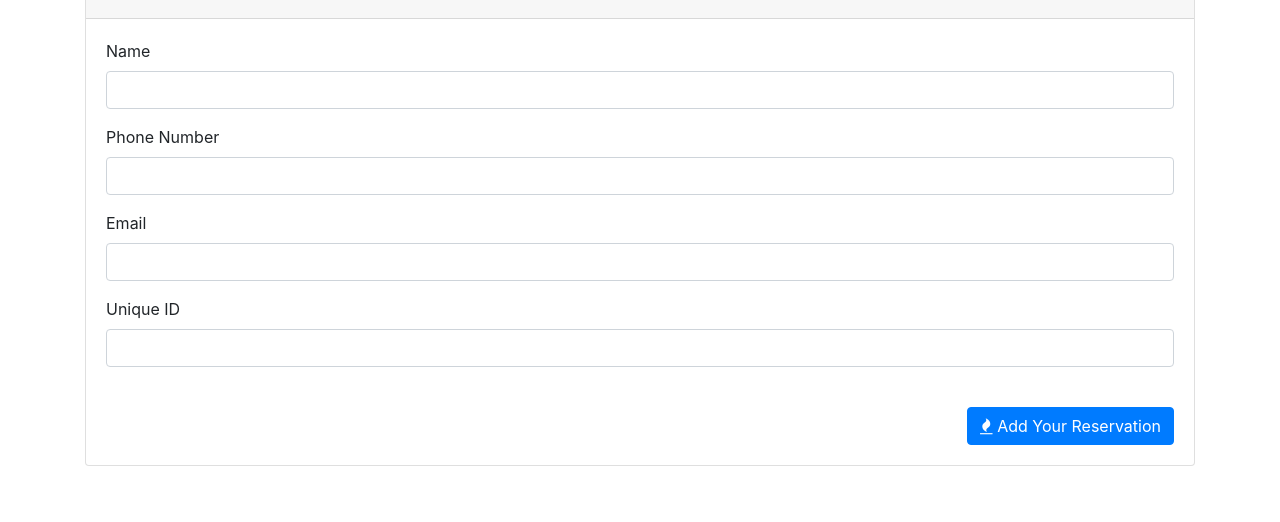
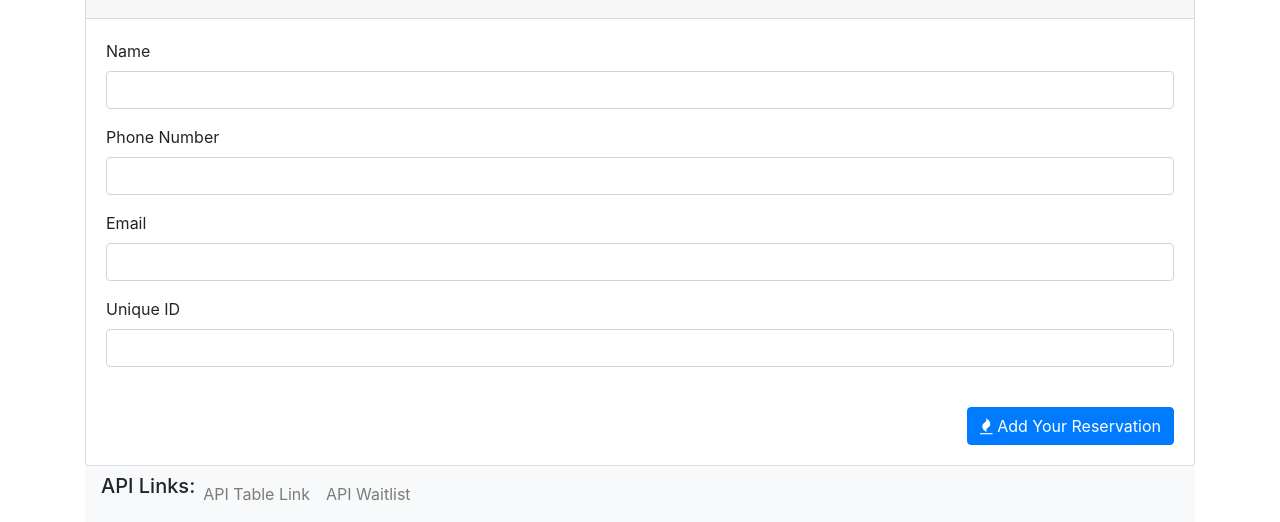
Before and after one commit to fbuonojr/restaurant_miniproject, a plain HTML site: page add.html in a window 1280 px wide. Shown: the part 445-967 px from the top of the page. Before the commit the page ends 911 px from the top, so only its background shows below. Drawn offline with nearby package versions, Linux system fonts and the light colour scheme.

Commit message:
added footer to add.html

```diff
--- a/add.html
+++ b/add.html
@@ -1,5 +1,6 @@
 <!DOCTYPE html>
 <html lang="en">
+
 <head>
   <meta charset="UTF-8">
   <title>Hot Guys - Express</title>
@@ -10,6 +11,7 @@
   <script src="https://maxcdn.bootstrapcdn.com/bootstrap/4.0.0/js/bootstrap.min.js"></script>
 
 </head>
+
 <body>
 
   <div class="container">
@@ -20,14 +22,14 @@
       <h3 class="text-center"> Make Reservations </h3>
       <br>
       <div class="text-center">
-      <a href ="/tables"><button class="btn btn-lg btn-primary">
-        <span class="fa fa-list-alt"></span> View Tables
-      </button></a>
-      <a href ="/index.html"><button class="btn btn-lg btn-default">
-        <span class="fa fa-home"></span>
+        <a href="/tables"><button class="btn btn-lg btn-primary">
+            <span class="fa fa-list-alt"></span> View Tables
+          </button></a>
+        <a href="/index.html"><button class="btn btn-lg btn-default">
+            <span class="fa fa-home"></span>
 
-      </button></a>
-    </div>
+          </button></a>
+      </div>
     </div>
     <div class="row">
 
@@ -63,18 +65,36 @@
             </form>
             <br>
             <div class="text-right">
-              <button type="submit" class="btn btn-primary btn-md" id="add-btn"><span class="fa fa-fire"></span> Add Your Reservation</button>
+              <button type="submit" class="btn btn-primary btn-md" id="add-btn"><span class="fa fa-fire"></span> Add
+                Your Reservation</button>
             </div>
           </div>
         </div>
 
       </div>
     </div>
+    <footer class="footer">
+      <nav class="navbar navbar-expand-lg navbar-light bg-light" id="navbar">
+        <ul class="navbar-nav mr-auto">
+          <li class="nav-item">
+            <h5 id="navbarHeader">
+              API Links:
+            </h5>
+          </li>
+          <li class="nav-item">
+            <a class="nav-link navElements" href="#">API Table Link</a>
+          </li>
+          <li class="nav-item">
+            <a class="nav-link navElements" href="#">API Waitlist</a>
+          </li>
+        </ul>
+      </nav>
+    </footer>
   </div>
 
   <script type="text/javascript">
     // Question: What does this code do?
-    $("#add-btn").on("click", function(event) {
+    $("#add-btn").on("click", function (event) {
       event.preventDefault();
       var newGuest = {
         name: $("#name").val().trim(),
@@ -85,7 +105,7 @@
 
       // Question: What does this code do??
       $.post("/api/tables", newGuest)
-        .then(function(data) {
+        .then(function (data) {
           console.log("add.html", data);
           alert("Adding Guest...");
         });
@@ -93,4 +113,5 @@
   </script>
 
 </body>
+
 </html>
```
